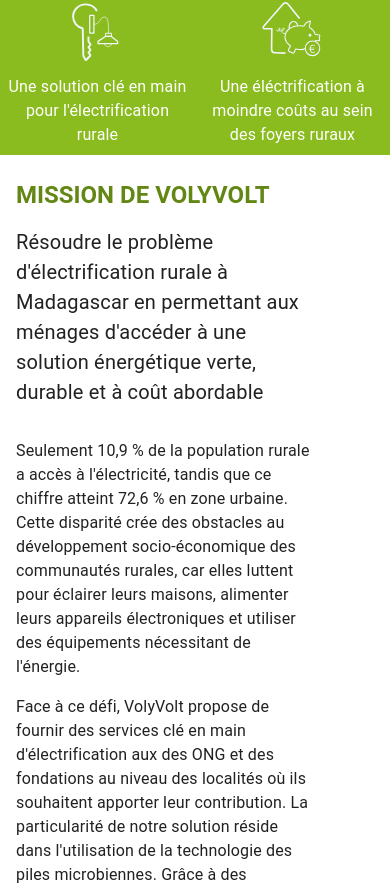
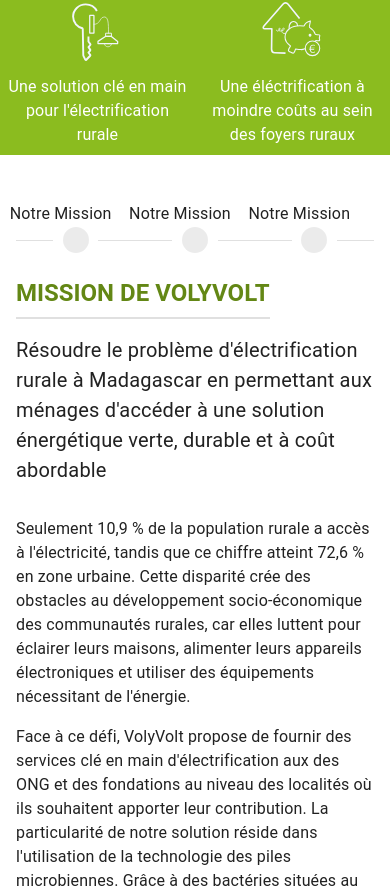
Before and after one commit to VolyVolt-App/front-end, a React (Create React App) app: page / in a window 390 px wide. Shown: the part 1069-1957 px from the top of the page. Built offline with nearby package versions, Linux system fonts and the light colour scheme.

Commit message:
feat: add mission divider

```diff
--- a/src/pages/Home.jsx
+++ b/src/pages/Home.jsx
@@ -1,4 +1,4 @@
-import { Grid, Box, Typography, Button } from '@mui/material'
+import { Grid, Box, Typography, Button, Divider, Stack, Chip } from '@mui/material'
 import React, { useEffect, useRef } from 'react'
 import '../styles/accordion.css'
 
@@ -23,6 +23,7 @@
 import { ReactComponent as OddSeventeen } from '../asset/image/odd17.svg'
 
 import { Articles } from '../component/Home/Articles'
+import zIndex from '@mui/material/styles/zIndex'
 
 
 
@@ -239,12 +240,54 @@
 {/* end faharoa */}
 
 {/* mission */}
-    <Grid container px={{xs:2, md:6}} py={3}>
-      <Grid item xs={10} sm={10} md={10} >
-        <Typography variant='h5' sx={{
+    <Grid container pl={{xs:2, md:6}} pr={{xs:2, md:0}} py={3} justifyContent={'space-between'}>
+      {/* nav on small */}
+      <Grid item xs={12} sm={12} display={{xs:'block',md:'none'}} >
+        <Box display={'flex'} mb={3} mt={6}>
+          <Box width={'33.333%'} position={'relative'}>
+            <Divider variant='fullwidth'>
+              <Typography sx={{
+                position: 'absolute',
+                top: -25,
+                right: '20%',
+              }}>Notre Mission</Typography>
+              <Chip sx={{width:26, height:26 }}/>
+            </Divider>
+          </Box>
+          <Box width={'33.333%'} position={'relative'}>
+            <Divider variant='fullwidth'>
+              <Typography sx={{
+                position: 'absolute',
+                top: -25,
+                right: '20%',
+              }}>Notre Mission</Typography>
+              <Chip sx={{width:26, height:26 }}/>
+            </Divider>
+          </Box>
+          <Box width={'33.333%'} position={'relative'}>
+            <Divider variant='fullwidth'>
+              <Typography sx={{
+                position: 'absolute',
+                top: -25,
+                right: '20%',
+              }}>Notre Mission</Typography>
+              <Chip sx={{width:26, height:26 }}/>
+            </Divider>
+          </Box>
+        </Box>
+
+      </Grid>
+      {/* end nav on small */}
+      <Grid item xs={12} sm={12} md={10} >
+        <Typography variant='h5'
+        sx={{
           color: '#638715',
-          fontWeight: 'bold'
-        }}>MISSION DE VOLYVOLT</Typography>
+          fontWeight: 'bold',
+          width:'fit-content'
+        }}>MISSION DE VOLYVOLT
+
+        <Divider variant="fullwidth" sx={{ borderBottomWidth: 2, mt:1 }} />
+        </Typography>
 
         <Typography py={2} sx={{fontSize: 20}}>
         Résoudre le problème d'électrification rurale à Madagascar en permettant aux ménages d'accéder à une solution énergétique verte, durable et à coût abordable
@@ -258,7 +301,49 @@
         La particularité de notre solution réside dans l'utilisation de la technologie des piles microbiennes. Grâce à des bactéries situées au niveau des racines des plantes, nous générons de l'électricité de manière propre et durable, offrant ainsi une source d'énergie verte à ces communautés.
         </Typography>
       </Grid>
-      <Grid item xs={2} sm={2} md={2} backgroundColor={'main'}>
+      <Grid item xs={2} sm={2} md={1} display={{xs:'none',md:'block'}}>
+          <Box display={'flex'} flexDirection={'column'} alignItems={'stretch'} height={'100%'}>
+            <Box height={'33.333%'} >
+              <Divider orientation='vertical' variant='fullwidth'  sx={{
+              }}>
+                <Stack direction='row' justifyContent='center' sx={{position:'relative'}}>
+                  <Typography sx={{position: 'absolute', right:'80%'}}>Notre Mission</Typography>
+                  <Chip sx={{width:26, height:26 }}/>
+                </Stack>
+              </Divider>
+            </Box>
+            <Box height={'33.333%'} >
+              <Divider orientation='vertical' variant='fullwidth'  sx={{
+              }}>
+                <Stack direction='row' justifyContent='center' sx={{position:'relative'}}>
+                  <Typography sx={{position: 'absolute', right:'80%'}}>Notre Histoire</Typography>
+                  <Chip sx={{width:26, height:26 }}/>
+                </Stack>
+              </Divider>
+            </Box>
+            <Box height={'33.333%'} >
+              <Divider orientation='vertical' variant='fullwidth'  sx={{
+              }}>
+                <Stack direction='row' justifyContent='center' sx={{position:'relative'}}>
+                  <Typography sx={{position: 'absolute', right:'80%'}}>Nos valeurs</Typography>
+                  <Chip sx={{width:26, height:26 }}/>
+                </Stack>
+              </Divider>
+            </Box>
+          </Box>
+          {/*
+          <Divider orientation='vertical' variant='fullwidth'  sx={{
+            }}>
+              <Stack direction='row' justifyContent='center' sx={{ marginRight:5}} spacing={1}>
+                <Typography>feno</Typography>
+                <Chip sx={{width:26, height:26}}/>
+              </Stack>
+          </Divider>
+
+          */}
+
+
+
 
       </Grid>
 
@@ -312,7 +397,9 @@
             fontWeight: 'bold',
           }}>
             Comment participons-nous à l’atteinte des ODD?
+            <Divider variant="fullwidth" sx={{ borderBottomWidth: 1, bgcolor: '#8BBC1F', mt:1 }} />
         </Typography>
+
       <Grid item xs={12} md={12} lg={12}>
         <Box display={'flex'} flexWrap={'wrap'} justifyContent={'center'} >
 
```
